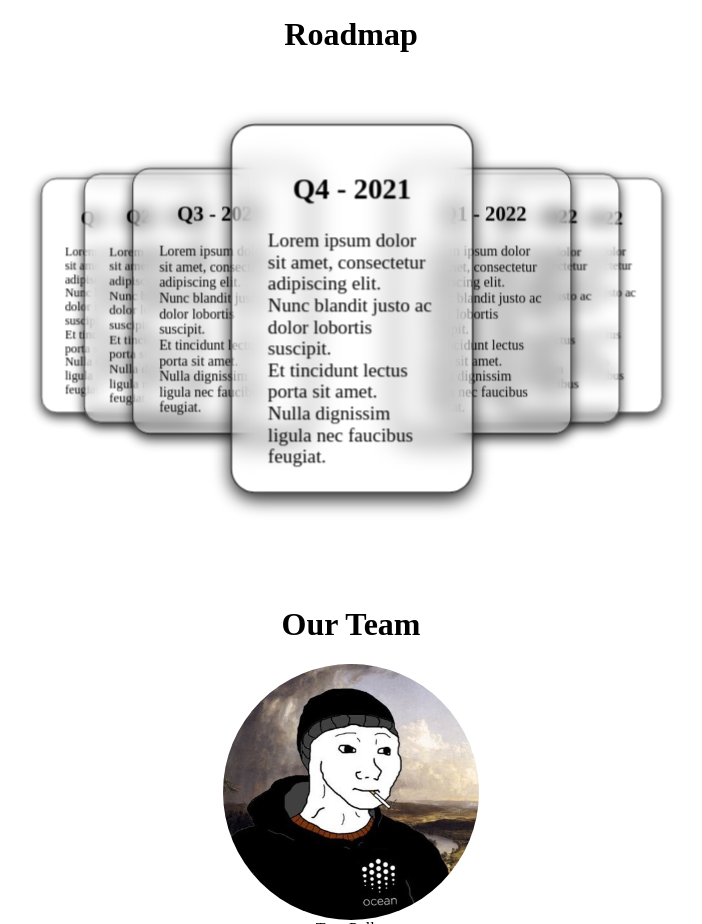
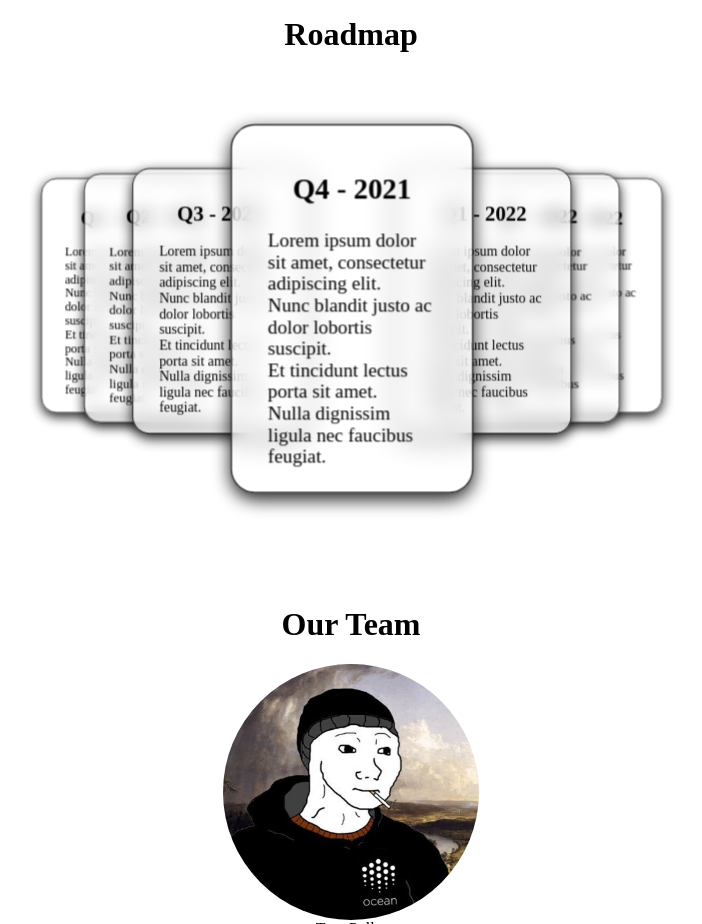
Before and after one commit to Demoniarc/demoniarc.github.io, a plain HTML site: page index.html in a window 1280 px wide. Shown: the part 2880-3804 px from the top of the page, without its empty margins (289-991 px from the left). Drawn offline with nearby package versions, Linux system fonts and the light colour scheme; a web font is replaced by a local one.

Commit message:
Add files via upload

```diff
--- a/style/style.css
+++ b/style/style.css
@@ -426,7 +426,7 @@ p{
       transition: .4s all;
       border-radius:20px;
       color:black;
-      background-color: rgba(255, 255, 255, 0); /* Fallback */
+      background-color: rgba(255, 255, 255, 0.5); /* Fallback */
       backdrop-filter:blur(10px);
       -webkit-backdrop-filter: blur(10px);
       border: double 1px transparent;
```
